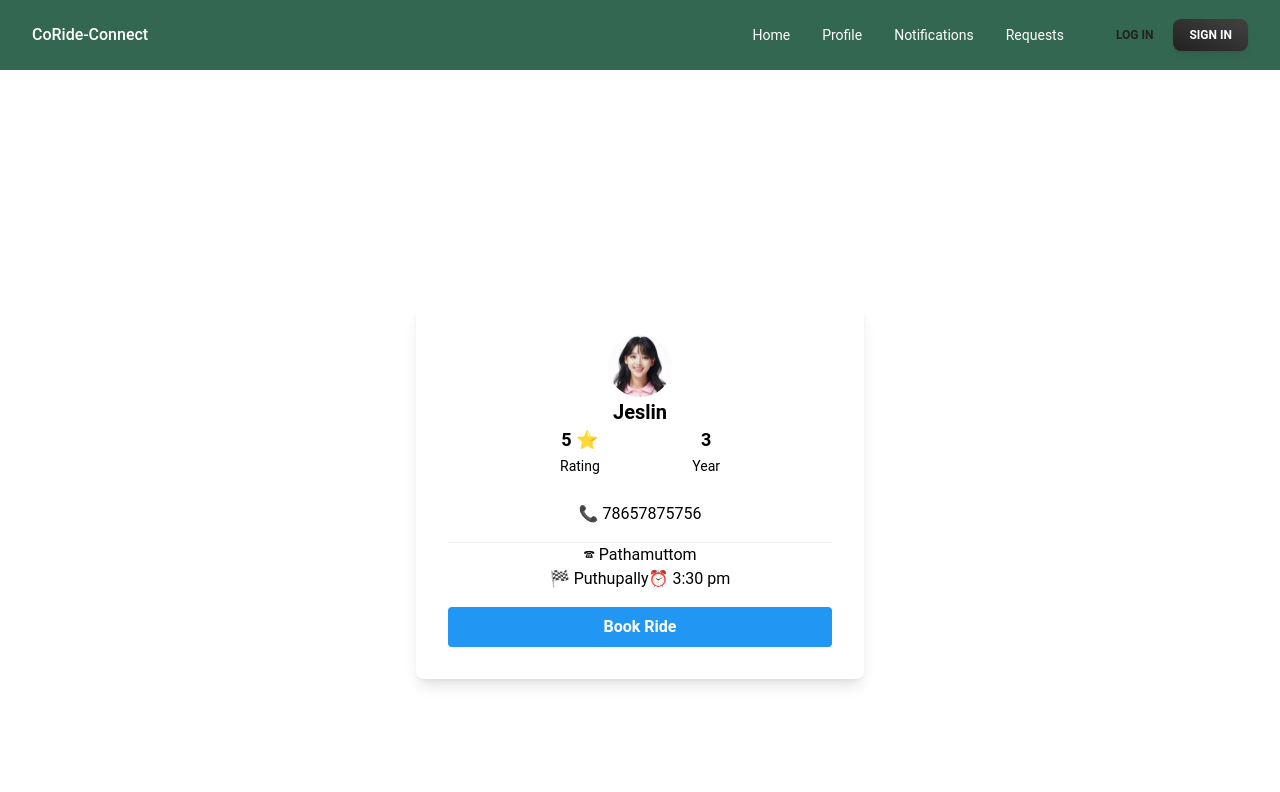
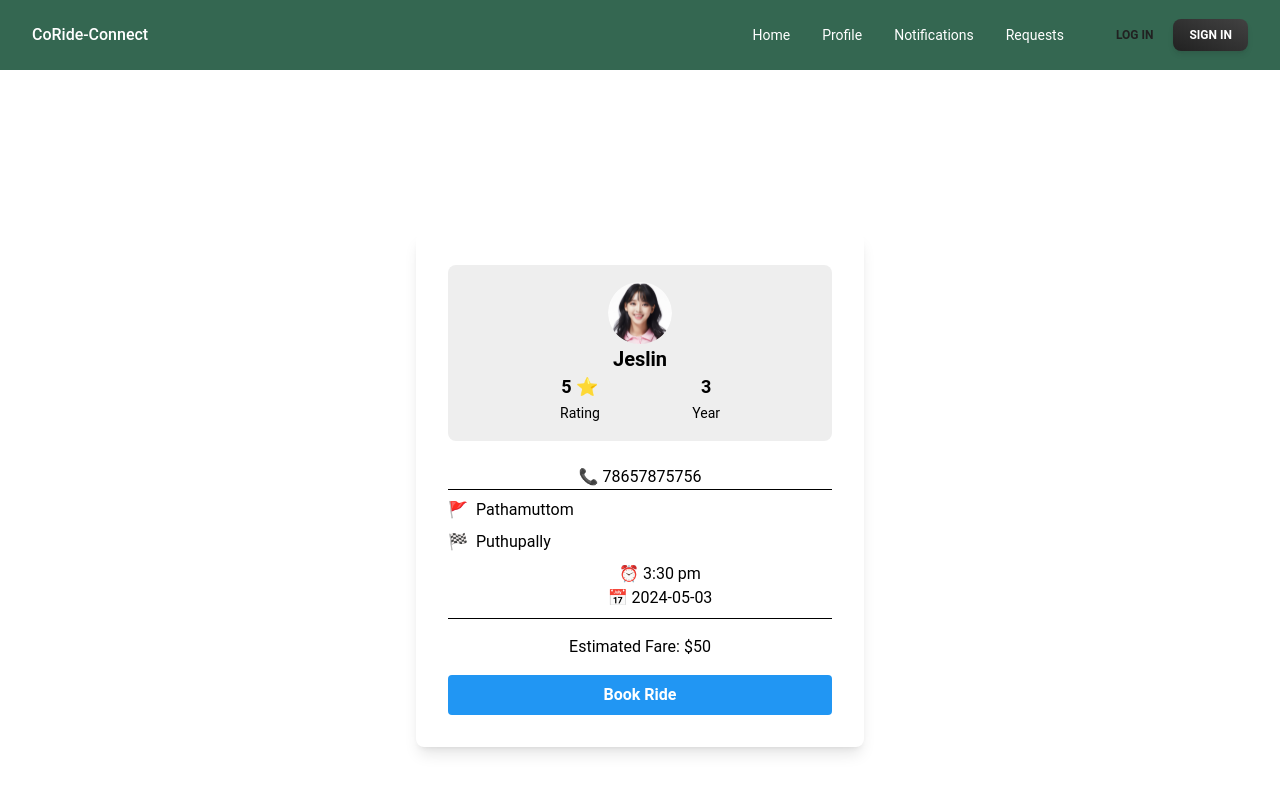
Before and after one commit to fredysomy/coride-connect, a React (Vite) app: page /book_ride in a window 1280 px wide. Shown: the top 792 px of the page. Built offline with nearby package versions, Linux system fonts and the light colour scheme.

Commit message:
book page uploaded

```diff
--- a/src/App.css
+++ b/src/App.css
@@ -1,5 +1,4 @@
 #root {
-  max-width: 1280px;
 
   text-align: center;
 }
--- a/src/pages/Bookpage.jsx
+++ b/src/pages/Bookpage.jsx
@@ -9,11 +9,13 @@ const Bookpage = () => {
     const [destination, setDestination] = useState('Puthupally');
     const [startingPoint, setStartingPoint] = useState('Pathamuttom');
     const [time, setTime] = useState('3:30 pm');
+    const [date, setDate] = useState('2024-05-03'); // Add date state
+    const [estimatedFare, setEstimatedFare] = useState('$50'); // Add estimated fare state
 
     return (
         <div className="flex justify-center items-center h-screen m-5">
             <div className="bg-white shadow-lg rounded-lg bg-gray-100 w-full max-w-md p-8">
-                <div className="flex items-center mb-6 flex-col">
+                <div className="flex items-center mb-6 flex-col bg-gray-200 rounded-lg p-4">
                     <img src={img} alt="Profile" className="w-16 h-16 rounded-full" />
                     <div className="items-center">
                         <p className="text-xl font-semibold text-center">{name}</p>
@@ -29,22 +31,29 @@ const Bookpage = () => {
                         </div>
                     </div>
                 </div>
-                <div className="mb-4">
+                <div className="mb-2">
                     <span className="block">
                         📞 {phoneNumber}
                     </span>
+                    <div className="h-px bg-black w-full mb-2"></div> {/* Black line */}
                 </div>
-                <hr />
                 <div className="mb-4 w-full">
-                    <div>
-                        🕿 {startingPoint}
+                    <div className="flex items-center mb-2">
+                        <span className="mr-2">🚩</span> {/* Icon */}
+                        <span>{startingPoint}</span>
                     </div>
-                    <span>
-                        🏁 {destination}
-                    </span>
-                    <span>
-                        ⏰ {time}
-                    </span>
+                    <div className="flex items-center mb-2">
+                        <span className="mr-2">🏁</span> {/* Icon */}
+                        <span>{destination}</span>
+                    </div>
+                    <div className="ml-10">
+                        <div>⏰ {time}</div>
+                        <div>📅 {date}</div>
+                    </div>
+                    <div className="h-px bg-black w-full mt-2"></div> {/* Black line */}
+                    <div className="mt-4">
+                        Estimated Fare: <span>{estimatedFare}</span>
+                    </div>
                 </div>
                 <button className="bg-blue-500 hover:bg-blue-700 text-white font-bold py-2 rounded w-full">
                     Book Ride
```
